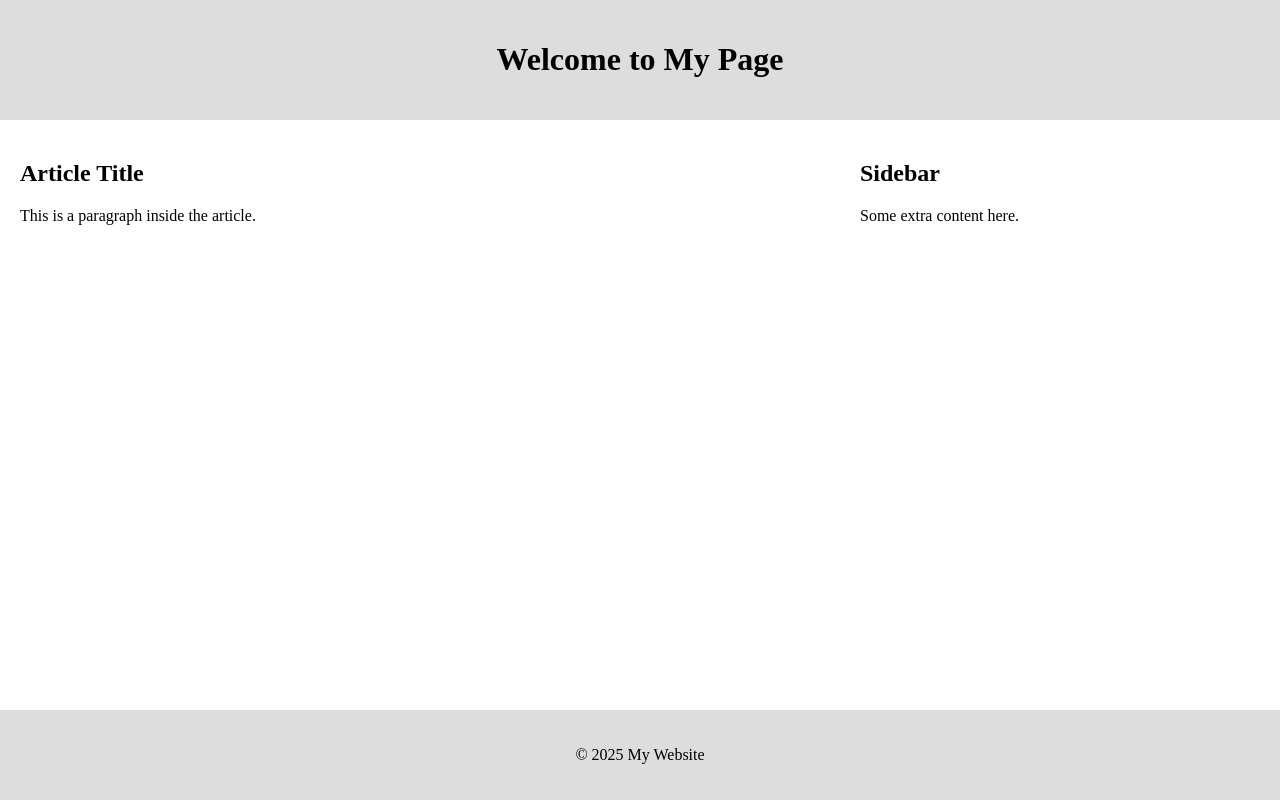
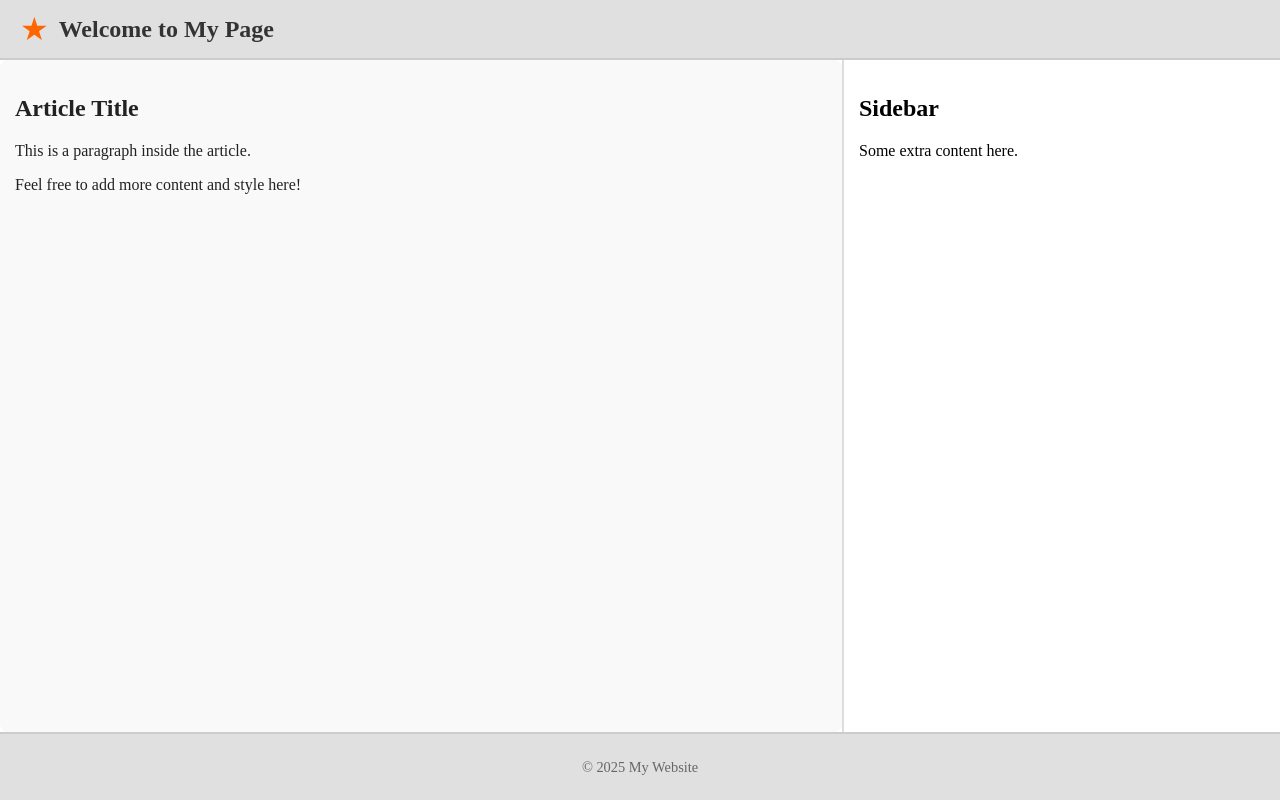
Before and after one commit to KukuYiehalem/alx_html_css, a plain HTML site: page css_basic/index.html in a window 1280 px wide. Drawn offline with Linux system fonts and the light colour scheme.

Commit message:
Task 3: Add logo and additional styling

```diff
--- a/css_basic/index.html
+++ b/css_basic/index.html
@@ -9,13 +9,17 @@
 </head>
 <body class="works_on_smartphone">
   <header>
-    <h1>Welcome to My Page</h1>
+    <ul>
+      <li class="logo">&starf;</li> <!-- Star as logo -->
+      <li>Welcome to My Page</li>
+    </ul>
   </header>
 
   <main>
     <article>
       <h2>Article Title</h2>
       <p>This is a paragraph inside the article.</p>
+      <p>Feel free to add more content and style here!</p>
     </article>
 
     <aside>
--- a/css_basic/styles.css
+++ b/css_basic/styles.css
@@ -1,35 +1,65 @@
-/* Make <body> a flex container with vertical stacking */
+/* Layout positioning from previous tasks (don't remove) */
 body {
   display: flex;
   flex-direction: column;
-  height: 100vh; /* full viewport height */
+  min-height: 100vh;
   margin: 0;
 }
-
-/* Make <main> a flex container with horizontal stacking */
 main {
   display: flex;
   flex-direction: row;
-  flex: auto; /* auto height and width */
+  flex: auto;
+}
+article {
+  flex: 2;
+  overflow-y: auto;
+  background-color: #f9f9f9;
+  padding: 15px;
+  border-radius: 8px;
+  color: #222;
+}
+aside {
+  flex: 1;
+  overflow-y: auto;
+  border-left: 2px solid #ddd;
+  padding: 15px;
+  background-color: #fff;
 }
 
-/* Article takes 2/3 of width */
-article {
-  flex: 2;
-  overflow-y: auto; /* allow vertical scroll */
-  padding: 20px;
+/* New styles for Task 3 */
+
+/* Style the logo */
+.logo {
+  font-size: 2rem;  /* bigger size */
+  color: #ff6600;   /* orange color */
+  margin-right: 10px;
 }
 
-/* Aside takes 1/3 of width */
-aside {
-  flex: 1;
-  overflow-y: auto; /* allow vertical scroll */
-  padding: 20px;
+/* Style the header list */
+header ul {
+  list-style: none;      /* remove bullets */
+  display: flex;         /* horizontal layout */
+  align-items: center;   /* vertical center */
+  padding: 0;
+  margin: 0;
+  background-color: #e0e0e0;
+  padding: 10px 20px;
+  border-bottom: 2px solid #ccc;
 }
 
-/* Optional styling for header and footer */
-header, footer {
-  padding: 20px;
-  background-color: #ddd;
+/* Style header text */
+header ul li:not(.logo) {
+  font-size: 1.5rem;
+  font-weight: bold;
+  color: #333;
+}
+
+/* Style footer */
+footer {
   text-align: center;
+  padding: 10px;
+  background-color: #e0e0e0;
+  border-top: 2px solid #ccc;
+  color: #666;
+  font-size: 0.9rem;
 }
```
